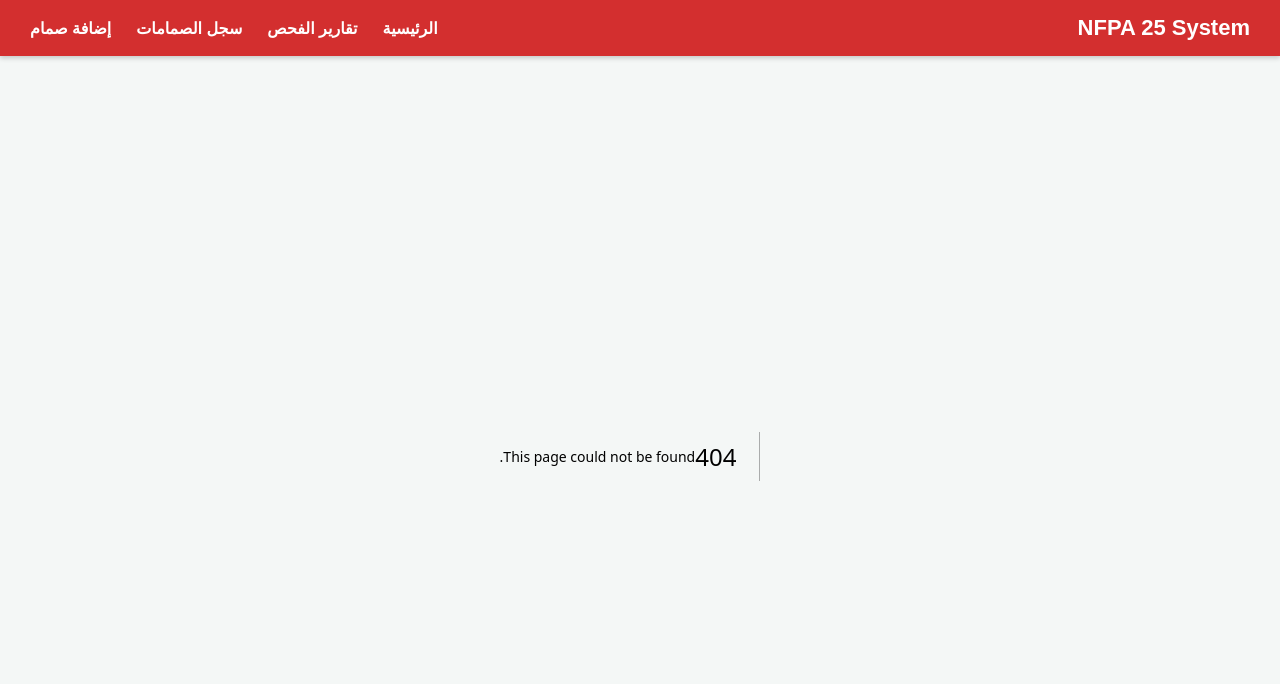
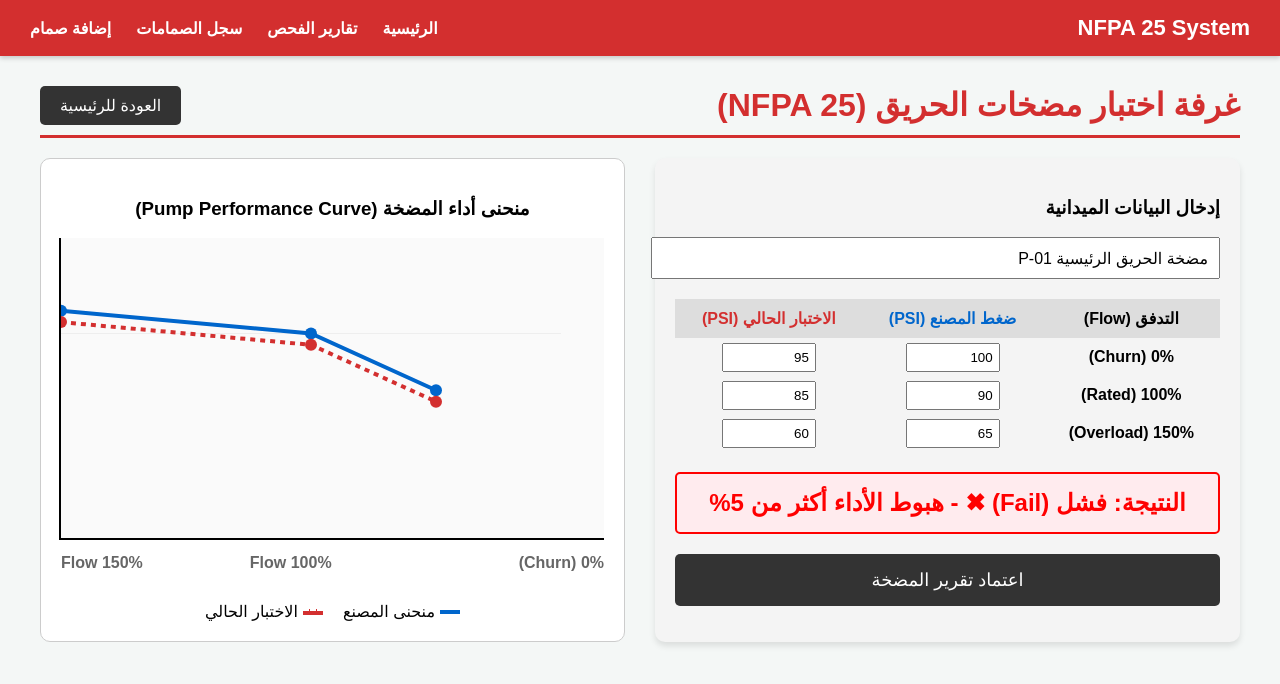
Before and after one commit to rootaipro-svg/nfpa-core2, a Next.js app: page /pump-test in a window 1280 px wide. Before the commit this address had no page. Shown: the top 684 px of the page. Built offline with nearby package versions, Linux system fonts and the light colour scheme.

Commit message:
Create page.tsx

```diff
--- /dev/null
+++ b/app/pump-test/page.tsx
@@ -0,0 +1,152 @@
+'use client'
+import React, { useState } from 'react';
+import { createClient } from '@supabase/supabase-js';
+import Link from 'next/link';
+
+export default function PumpTestRoom() {
+    const [pumpName, setPumpName] = useState('مضخة الحريق الرئيسية P-01');
+    const [loading, setLoading] = useState(false);
+
+    // قراءات المصنع (Factory Curve)
+    const [f0, setF0] = useState(100);
+    const [f100, setF100] = useState(90);
+    const [f150, setF150] = useState(65);
+
+    // قراءات الاختبار الميداني (Field Test Curve)
+    const [t0, setT0] = useState(95);
+    const [t100, setT100] = useState(85);
+    const [t150, setT150] = useState(60);
+
+    // تقييم آلي لحالة المضخة (لا يجب أن يقل الاختبار عن 95% من المصنع)
+    const isPass = t100 >= (f100 * 0.95) && t150 >= (f150 * 0.95);
+
+    const handleSaveTest = async (e: any) => {
+        e.preventDefault();
+        setLoading(true);
+
+        const supabaseUrl = 'https://uysfhchahbayozbisppy.supabase.co';
+        const supabaseKey = 'sb_publishable_T03nYMwpGp1uXXTPLqx_1Q_JnzMuqML';
+
+        try {
+            const supabase = createClient(supabaseUrl, supabaseKey);
+            const { error } = await supabase.from('pump_tests').insert([{
+                pump_name: pumpName,
+                factory_0: f0, factory_100: f100, factory_150: f150,
+                test_0: t0, test_100: t100, test_150: t150
+            }]);
+
+            if (error) throw error;
+            alert("تم حفظ شهادة اختبار المضخة بنجاح!");
+        } catch (err: any) {
+            alert("خطأ في الحفظ: تأكد من جدول pump_tests " + err.message);
+        }
+        setLoading(false);
+    };
+
+    // حسابات الرسم البياني (SVG)
+    const maxPressure = Math.max(f0, t0, 100) + 10;
+    const calcY = (val: number) => 300 - ((val / maxPressure) * 250);
+
+    return (
+        <div style={{ padding: '30px', fontFamily: 'Arial', direction: 'rtl', maxWidth: '1200px', margin: 'auto' }}>
+            <div style={{ display: 'flex', justifyContent: 'space-between', borderBottom: '3px solid #d32f2f', paddingBottom: '10px', marginBottom: '20px' }}>
+                <h1 style={{ color: '#d32f2f', margin: 0 }}>غرفة اختبار مضخات الحريق (NFPA 25)</h1>
+                <Link href="/" style={{ padding: '10px 20px', background: '#333', color: 'white', borderRadius: '5px', textDecoration: 'none' }}>العودة للرئيسية</Link>
+            </div>
+
+            <div style={{ display: 'grid', gridTemplateColumns: '1fr 1fr', gap: '30px' }}>
+
+                {/* لوحة إدخال القراءات */}
+                <div style={{ background: '#f4f4f4', padding: '20px', borderRadius: '10px', boxShadow: '0 4px 6px rgba(0,0,0,0.1)' }}>
+                    <h3>إدخال البيانات الميدانية</h3>
+                    <input value={pumpName} onChange={e => setPumpName(e.target.value)} style={{ width: '100%', padding: '10px', marginBottom: '20px', fontSize: '16px' }} />
+
+                    <table style={{ width: '100%', textAlign: 'center', borderCollapse: 'collapse', marginBottom: '20px' }}>
+                        <thead>
+                            <tr style={{ background: '#ddd' }}>
+                                <th style={{ padding: '10px' }}>التدفق (Flow)</th>
+                                <th style={{ padding: '10px', color: '#0066cc' }}>ضغط المصنع (PSI)</th>
+                                <th style={{ padding: '10px', color: '#d32f2f' }}>الاختبار الحالي (PSI)</th>
+                            </tr>
+                        </thead>
+                        <tbody>
+                            <tr>
+                                <td style={{ padding: '10px', fontWeight: 'bold' }}>0% (Churn)</td>
+                                <td><input type="number" value={f0} onChange={e => setF0(Number(e.target.value))} style={{ width: '80px', padding: '5px' }}/></td>
+                                <td><input type="number" value={t0} onChange={e => setT0(Number(e.target.value))} style={{ width: '80px', padding: '5px' }}/></td>
+                            </tr>
+                            <tr>
+                                <td style={{ padding: '10px', fontWeight: 'bold' }}>100% (Rated)</td>
+                                <td><input type="number" value={f100} onChange={e => setF100(Number(e.target.value))} style={{ width: '80px', padding: '5px' }}/></td>
+                                <td><input type="number" value={t100} onChange={e => setT100(Number(e.target.value))} style={{ width: '80px', padding: '5px' }}/></td>
+                            </tr>
+                            <tr>
+                                <td style={{ padding: '10px', fontWeight: 'bold' }}>150% (Overload)</td>
+                                <td><input type="number" value={f150} onChange={e => setF150(Number(e.target.value))} style={{ width: '80px', padding: '5px' }}/></td>
+                                <td><input type="number" value={t150} onChange={e => setT150(Number(e.target.value))} style={{ width: '80px', padding: '5px' }}/></td>
+                            </tr>
+                        </tbody>
+                    </table>
+
+                    <div style={{ padding: '15px', background: isPass ? '#e8f5e9' : '#ffebee', borderRadius: '5px', textAlign: 'center', border: `2px solid ${isPass ? 'green' : 'red'}` }}>
+                        <h2 style={{ margin: 0, color: isPass ? 'green' : 'red' }}>
+                            النتيجة: {isPass ? 'نجاح (Pass) ✔' : 'فشل (Fail) ✖ - هبوط الأداء أكثر من 5%'}
+                        </h2>
+                    </div>
+
+                    <button onClick={handleSaveTest} disabled={loading} style={{ width: '100%', padding: '15px', marginTop: '20px', background: '#333', color: 'white', border: 'none', borderRadius: '5px', fontSize: '18px', cursor: 'pointer' }}>
+                        {loading ? 'جاري حفظ الشهادة...' : 'اعتماد تقرير المضخة'}
+                    </button>
+                </div>
+
+                {/* شاشة العرض التفاعلية (الرسم البياني) */}
+                <div style={{ background: '#fff', padding: '20px', borderRadius: '10px', border: '1px solid #ccc', position: 'relative' }}>
+                    <h3 style={{ textAlign: 'center' }}>منحنى أداء المضخة (Pump Performance Curve)</h3>
+
+                    <svg width="100%" height="300" style={{ borderLeft: '2px solid #000', borderBottom: '2px solid #000', background: '#fafafa' }}>
+                        {/* خطوط الشبكة */}
+                        <line x1="0" y1={calcY(f100)} x2="500" y2={calcY(f100)} stroke="#eee" strokeWidth="1" />
+
+                        {/* منحنى المصنع (أزرق) */}
+                        <polyline
+                            points={`0,${calcY(f0)} 250,${calcY(f100)} 375,${calcY(f150)}`}
+                            fill="none" stroke="#0066cc" strokeWidth="4"
+                        />
+                        {/* منحنى الاختبار (أحمر) */}
+                        <polyline
+                            points={`0,${calcY(t0)} 250,${calcY(t100)} 375,${calcY(t150)}`}
+                            fill="none" stroke="#d32f2f" strokeWidth="4" strokeDasharray="5,5"
+                        />
+
+                        {/* النقاط */}
+                        <circle cx="0" cy={calcY(f0)} r="6" fill="#0066cc" />
+                        <circle cx="250" cy={calcY(f100)} r="6" fill="#0066cc" />
+                        <circle cx="375" cy={calcY(f150)} r="6" fill="#0066cc" />
+
+                        <circle cx="0" cy={calcY(t0)} r="6" fill="#d32f2f" />
+                        <circle cx="250" cy={calcY(t100)} r="6" fill="#d32f2f" />
+                        <circle cx="375" cy={calcY(t150)} r="6" fill="#d32f2f" />
+                    </svg>
+
+                    <div style={{ display: 'flex', justifyContent: 'space-between', padding: '10px 0', color: '#666', fontWeight: 'bold' }}>
+                        <span>0% (Churn)</span>
+                        <span style={{ marginLeft: '-80px' }}>100% Flow</span>
+                        <span>150% Flow</span>
+                    </div>
+
+                    <div style={{ marginTop: '20px', display: 'flex', gap: '20px', justifyContent: 'center' }}>
+                        <div style={{ display: 'flex', alignItems: 'center', gap: '5px' }}>
+                            <div style={{ width: '20px', height: '4px', background: '#0066cc' }}></div>
+                            <span>منحنى المصنع</span>
+                        </div>
+                        <div style={{ display: 'flex', alignItems: 'center', gap: '5px' }}>
+                            <div style={{ width: '20px', height: '4px', background: '#d32f2f', borderTop: '2px dashed #fff' }}></div>
+                            <span>الاختبار الحالي</span>
+                        </div>
+                    </div>
+                </div>
+
+            </div>
+        </div>
+    );
+}
```
